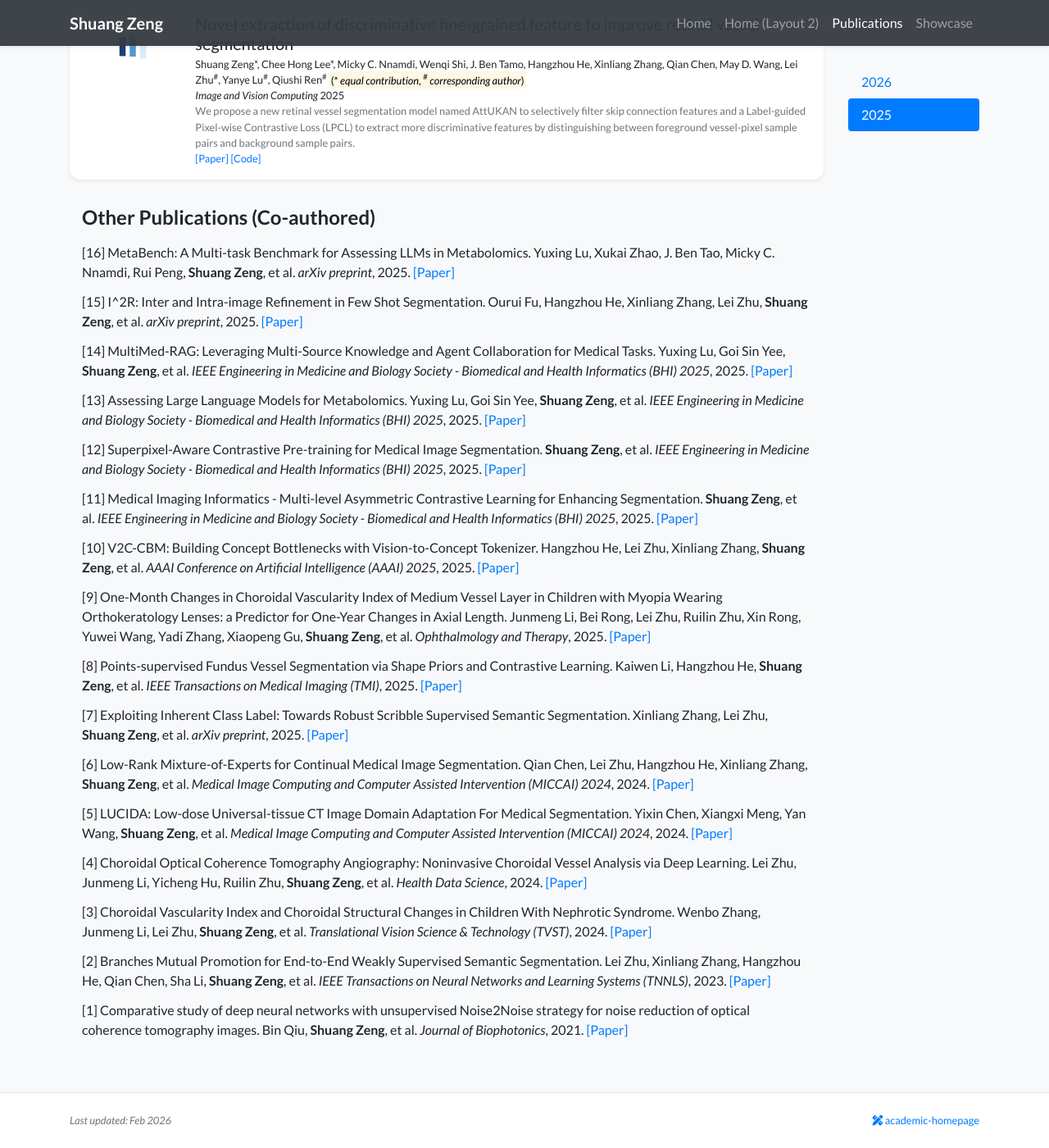
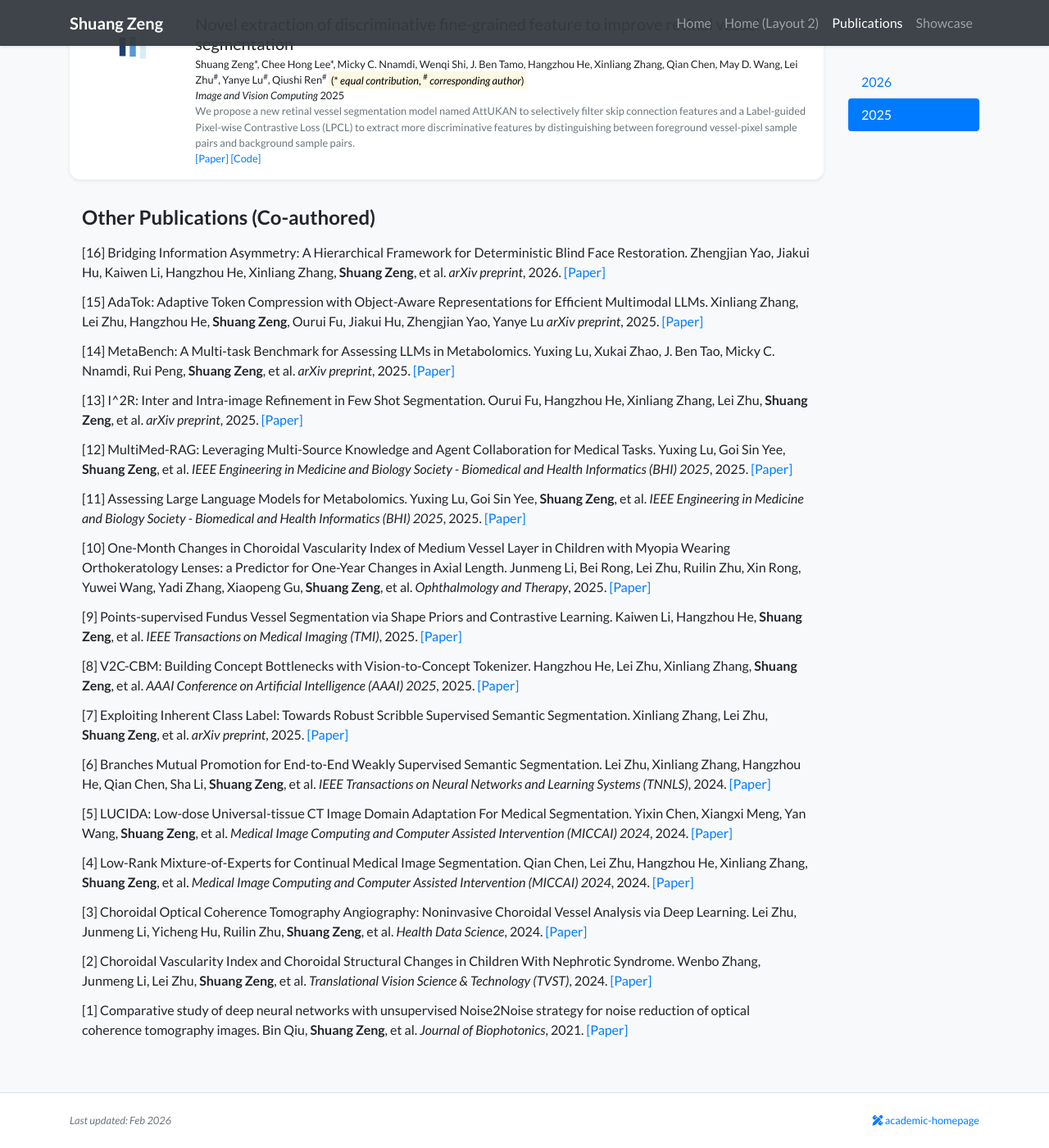
Before and after one commit to stevezs315/stevezs315.github.io, a Jekyll site: the page built from publications.html, in a window 1280 px wide and 1400 px high, scrolled down 815 px. Shown: the whole window at 82% size. Built offline with Jekyll 4.4.1, drawn with Linux system fonts in a browser that asks for light colours; nearby versions of some CDN libraries; a style sheet for code colours, icons or effects is not loaded.

Commit message:
Update co-author_pub.yml

```diff
--- a/_data/co-author_pub.yml
+++ b/_data/co-author_pub.yml
@@ -1,64 +1,64 @@
+- title: "Bridging Information Asymmetry: A Hierarchical Framework for Deterministic Blind Face Restoration"
+  authors: "Zhengjian Yao, Jiakui Hu, Kaiwen Li, Hangzhou He, Xinliang Zhang, <strong>Shuang Zeng</strong>, et al."
+  venue: "arXiv preprint"
+  year: 2026
+  url: "https://arxiv.org/abs/2601.19506"
+  index: 16
+
+- title: "AdaTok: Adaptive Token Compression with Object-Aware Representations for Efficient Multimodal LLMs"
+  authors: "Xinliang Zhang, Lei Zhu, Hangzhou He, <strong>Shuang Zeng</strong>, Ourui Fu, Jiakui Hu, Zhengjian Yao, Yanye Lu"
+  venue: "arXiv preprint"
+  year: 2025
+  url: "https://arxiv.org/abs/2511.14169"
+  index: 15
+
 - title: "MetaBench: A Multi-task Benchmark for Assessing LLMs in Metabolomics"
   authors: "Yuxing Lu, Xukai Zhao, J. Ben Tao, Micky C. Nnamdi, Rui Peng, <strong>Shuang Zeng</strong>, et al."
   venue: "arXiv preprint"
   year: 2025
   url: "https://www.arxiv.org/abs/2510.14944"
-  index: 16
+  index: 14
 
 - title: "I^2R: Inter and Intra-image Refinement in Few Shot Segmentation"
   authors: "Ourui Fu, Hangzhou He, Xinliang Zhang, Lei Zhu, <strong>Shuang Zeng</strong>, et al."
   venue: "arXiv preprint"
   year: 2025
   url: "https://arxiv.org/abs/2507.05838"
-  index: 15
+  index: 13
 
 - title: "MultiMed-RAG: Leveraging Multi-Source Knowledge and Agent Collaboration for Medical Tasks"
   authors: "Yuxing Lu, Goi Sin Yee, <strong>Shuang Zeng</strong>, et al."
   venue: "IEEE Engineering in Medicine and Biology Society - Biomedical and Health Informatics (BHI) 2025"
   year: 2025
   url: "https://openreview.net/forum?id=G5beqcp9fE"
-  index: 14
+  index: 12
 
 - title: "Assessing Large Language Models for Metabolomics"
   authors: "Yuxing Lu, Goi Sin Yee, <strong>Shuang Zeng</strong>, et al."
   venue: "IEEE Engineering in Medicine and Biology Society - Biomedical and Health Informatics (BHI) 2025"
   year: 2025
   url: "https://openreview.net/forum?id=jrjoVhZzgx"
-  index: 13
+  index: 11
 
-- title: "Superpixel-Aware Contrastive Pre-training for Medical Image Segmentation"
-  authors: "<strong>Shuang Zeng</strong>, et al."
-  venue: "IEEE Engineering in Medicine and Biology Society - Biomedical and Health Informatics (BHI) 2025"
+- title: "One-Month Changes in Choroidal Vascularity Index of Medium Vessel Layer in Children with Myopia Wearing Orthokeratology Lenses: a Predictor for One-Year Changes in Axial Length"
+  authors: "Junmeng Li, Bei Rong, Lei Zhu, Ruilin Zhu, Xin Rong, Yuwei Wang, Yadi Zhang, Xiaopeng Gu, <strong>Shuang Zeng</strong>, et al."
+  venue: "Ophthalmology and Therapy"
   year: 2025
-  url: "https://openreview.net/forum?id=hxTdIFhzA2"
-  index: 12
+  url: "https://link.springer.com/article/10.1007/s40123-025-01210-2"
+  index: 10
 
-- title: "Medical Imaging Informatics - Multi-level Asymmetric Contrastive Learning for Enhancing Segmentation"
-  authors: "<strong>Shuang Zeng</strong>, et al."
-  venue: "IEEE Engineering in Medicine and Biology Society - Biomedical and Health Informatics (BHI) 2025"
+- title: "Points-supervised Fundus Vessel Segmentation via Shape Priors and Contrastive Learning"
+  authors: "Kaiwen Li, Hangzhou He, <strong>Shuang Zeng</strong>, et al."
+  venue: "IEEE Transactions on Medical Imaging (TMI)"
   year: 2025
-  url: "https://openreview.net/forum?id=mQGjZLK2BT"
-  index: 11
+  url: "https://ieeexplore.ieee.org/document/11072425"
+  index: 9
 
 - title: "V2C-CBM: Building Concept Bottlenecks with Vision-to-Concept Tokenizer"
   authors: "Hangzhou He, Lei Zhu, Xinliang Zhang, <strong>Shuang Zeng</strong>, et al."
   venue: "AAAI Conference on Artificial Intelligence (AAAI) 2025"
   year: 2025
   url: "https://arxiv.org/pdf/2501.04975"
-  index: 10
-
-- title: "One-Month Changes in Choroidal Vascularity Index of Medium Vessel Layer in Children with Myopia Wearing Orthokeratology Lenses: a Predictor for One-Year Changes in Axial Length"
-  authors: "Junmeng Li, Bei Rong, Lei Zhu, Ruilin Zhu, Xin Rong, Yuwei Wang, Yadi Zhang, Xiaopeng Gu, <strong>Shuang Zeng</strong>, et al."
-  venue: "Ophthalmology and Therapy"
-  year: 2025
-  url: "https://link.springer.com/article/10.1007/s40123-025-01210-2"
-  index: 9
-
-- title: "Points-supervised Fundus Vessel Segmentation via Shape Priors and Contrastive Learning"
-  authors: "Kaiwen Li, Hangzhou He, <strong>Shuang Zeng</strong>, et al."
-  venue: "IEEE Transactions on Medical Imaging (TMI)"
-  year: 2025
-  url: "https://ieeexplore.ieee.org/document/11072425"
   index: 8
 
 - title: "Exploiting Inherent Class Label: Towards Robust Scribble Supervised Semantic Segmentation"
@@ -68,11 +68,11 @@
   url: "https://arxiv.org/abs/2503.13895"
   index: 7
 
-- title: "Low-Rank Mixture-of-Experts for Continual Medical Image Segmentation"
-  authors: "Qian Chen, Lei Zhu, Hangzhou He, Xinliang Zhang, <strong>Shuang Zeng</strong>, et al."
-  venue: "Medical Image Computing and Computer Assisted Intervention (MICCAI) 2024"
+- title: "Branches Mutual Promotion for End-to-End Weakly Supervised Semantic Segmentation"
+  authors: "Lei Zhu, Xinliang Zhang, Hangzhou He, Qian Chen, Sha Li, <strong>Shuang Zeng</strong>, et al."
+  venue: "IEEE Transactions on Neural Networks and Learning Systems (TNNLS)"
   year: 2024
-  url: "https://arxiv.org/abs/2406.13583"
+  url: "https://arxiv.org/abs/2308.04949"
   index: 6
 
 - title: "LUCIDA: Low-dose Universal-tissue CT Image Domain Adaptation For Medical Segmentation"
@@ -82,25 +82,25 @@
   url: "https://link.springer.com/chapter/10.1007/978-3-031-72111-3_37"
   index: 5
 
+- title: "Low-Rank Mixture-of-Experts for Continual Medical Image Segmentation"
+  authors: "Qian Chen, Lei Zhu, Hangzhou He, Xinliang Zhang, <strong>Shuang Zeng</strong>, et al."
+  venue: "Medical Image Computing and Computer Assisted Intervention (MICCAI) 2024"
+  year: 2024
+  url: "https://arxiv.org/abs/2406.13583"
+  index: 4
+
 - title: "Choroidal Optical Coherence Tomography Angiography: Noninvasive Choroidal Vessel Analysis via Deep Learning"
   authors: "Lei Zhu, Junmeng Li, Yicheng Hu, Ruilin Zhu, <strong>Shuang Zeng</strong>, et al."
   venue: "Health Data Science"
   year: 2024
   url: "https://pubmed.ncbi.nlm.nih.gov/39257642/"
-  index: 4
+  index: 3
 
 - title: "Choroidal Vascularity Index and Choroidal Structural Changes in Children With Nephrotic Syndrome"
   authors: "Wenbo Zhang, Junmeng Li, Lei Zhu, <strong>Shuang Zeng</strong>, et al."
   venue: "Translational Vision Science & Technology (TVST)"
   year: 2024
   url: "https://doi.org/10.1167/tvst.13.3.18"
-  index: 3
-
-- title: "Branches Mutual Promotion for End-to-End Weakly Supervised Semantic Segmentation"
-  authors: "Lei Zhu, Xinliang Zhang, Hangzhou He, Qian Chen, Sha Li, <strong>Shuang Zeng</strong>, et al."
-  venue: "IEEE Transactions on Neural Networks and Learning Systems (TNNLS)"
-  year: 2023
-  url: "https://arxiv.org/abs/2308.04949"
   index: 2
 
 - title: "Comparative study of deep neural networks with unsupervised Noise2Noise strategy for noise reduction of optical coherence tomography images"
```
